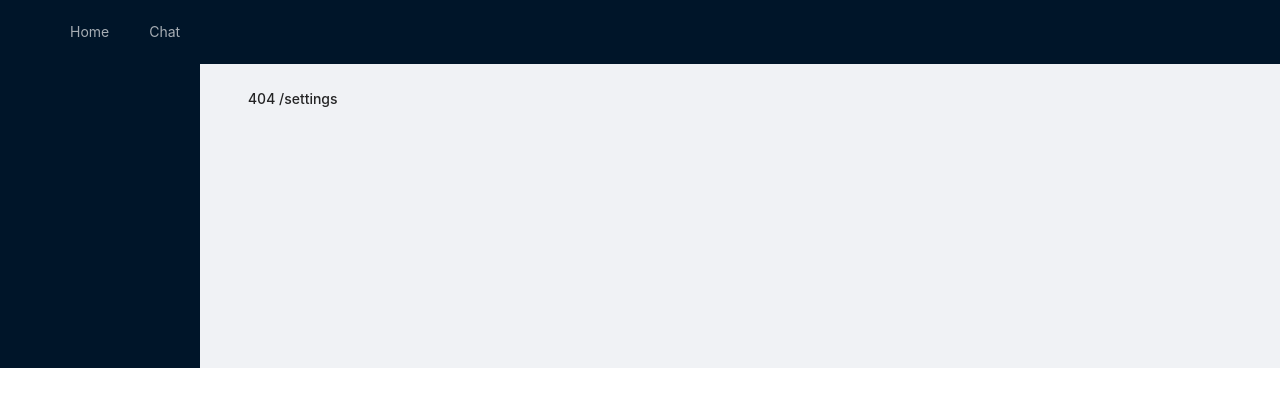
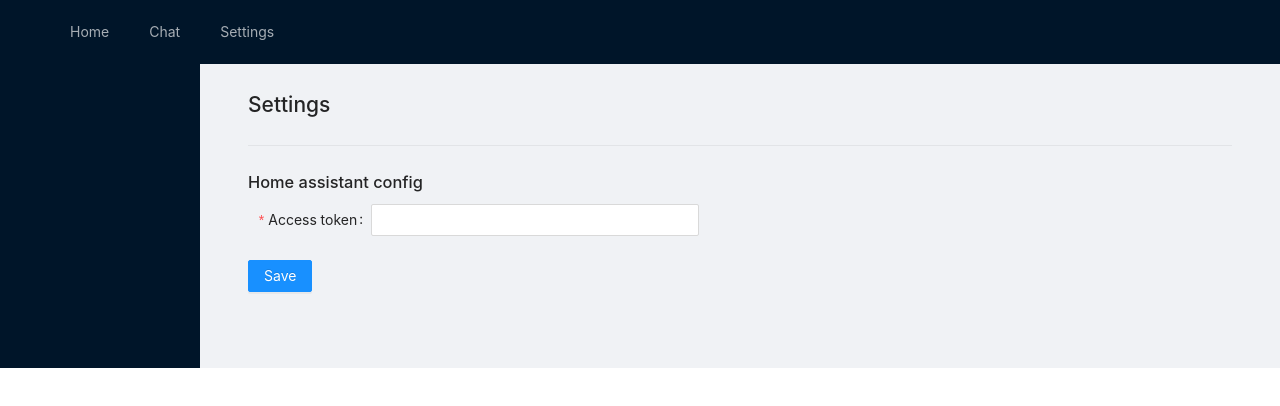
Before and after one commit to dresl/django-react-app, a React (Create React App) app in the folder django-react-frontend/: page /settings in a window 1280 px wide. Before the commit this address had no page. Shown: the top 406 px of the page. Built offline with nearby package versions, Linux system fonts and the light colour scheme.

Commit message:
Update hierarchy and add localstorage for hass config

```diff
--- a/django-react-frontend/src/App.js
+++ b/django-react-frontend/src/App.js
@@ -1,7 +1,7 @@
 import React, { useReducer } from 'react';
 import { UserOutlined, LaptopOutlined, NotificationOutlined } from '@ant-design/icons';
 import { Layout, Menu, Breadcrumb } from 'antd';
-import ChatList from './chat/ChatList'
+import ChatList from './components/chat/ChatList'
 import {
   Switch,
   Route,
@@ -22,6 +22,7 @@ function App(props) {
         <Menu theme="dark" mode="horizontal">
           <Menu.Item key='home'><NavLink exact={true} activeClassName="is-active" to="/">Home</NavLink></Menu.Item>
           <Menu.Item key='chat'><NavLink activeClassName="is-active" to="/chat">Chat</NavLink></Menu.Item>
+          <Menu.Item key='settings'><NavLink activeClassName="is-active" to="/settings">Settings</NavLink></Menu.Item>
         </Menu>
       </Header>
       <Layout>
--- a/django-react-frontend/src/home/Home.js
+++ b/django-react-frontend/src/components/Home.js
@@ -7,8 +7,7 @@ import {
   useParams,
   withRouter
 } from "react-router-dom";
-import Constants from '../constants';
-import { Button, Spin } from "antd";
+import { Button, Spin, Divider } from "antd";
 import fetchJson from '../remote';
 
 class Home extends React.Component {
@@ -25,7 +24,7 @@ class Home extends React.Component {
         })
         this.setState({
             lowTarifSensorState: await fetchJson('/api/states/binary_sensor.nocni_proud_2', 'http://hass:8123', 'GET', {
-                'Authorization': 'Bearer eyJ0eXAiOiJKV1QiLCJhbGciOiJIUzI1NiJ9.eyJpc3MiOiI1NzFmYTFmNDhkODE0NTgxODlhYTBhMmVkMmU1YWI0ZiIsImlhdCI6MTU5NDk5MTM3NSwiZXhwIjoxOTEwMzUxMzc1fQ.rRcu6pJ_wyy9bfyfvp0gsOOWNdg1iKBCM7uXqjnj4PE'
+                'Authorization': 'Bearer ' + localStorage.getItem('hass-token')
             })
         })
     }
@@ -37,8 +36,9 @@ class Home extends React.Component {
     render = () => {
         return (
             <React.Fragment>
-                <h1>Hello from home!</h1>
-                <p>Low tarif sensor state: {this.state.lowTarifSensorState?.state ?? <Spin/>}</p>
+                <h2>Django React App</h2>
+                <span>Low tarif sensor state: {this.state.lowTarifSensorState?.state ?? <Spin/>}</span>
+                <Divider style={{margin: 10}}/>
                 <Button onClick={this.fetchSensorData}>Refresh</Button>
             </React.Fragment>
         )
@@ -46,5 +46,3 @@ class Home extends React.Component {
 }
 
 export default Home;
-
-// curl -X GET   http://hass:8123/api/states/binary_sensor.nocni_proud_2   -H 'Authorization: Bearer eyJ0eXAiOiJKV1QiLCJhbGciOiJIUzI1NiJ9.eyJpc3MiOiI1NzFmYTFmNDhkODE0NTgxODlhYTBhMmVkMmU1YWI0ZiIsImlhdCI6MTU5NDk5MTM3NSwiZXhwIjoxOTEwMzUxMzc1fQ.rRcu6pJ_wyy9bfyfvp0gsOOWNdg1iKBCM7uXqjnj4PE'
--- /dev/null
+++ b/django-react-frontend/src/components/Settings.js
@@ -0,0 +1,51 @@
+import React from "react";
+import { Button, Spin, Divider, Input, Form, Typography } from "antd";
+
+const layout = {
+    labelCol: { span: 3 },
+    wrapperCol: { span: 8 }
+}
+
+class Settings extends React.Component {
+
+    constructor(props) {
+        super(props)
+        this.state = {
+            hassAccessToken: null
+        }
+    }
+
+    componentDidMount = () => {
+        this.setState({
+            hassAccessToken: localStorage.getItem('hass-token')
+        })
+    }
+
+    clean = (data) => {
+        localStorage.setItem('hass-token', data.access_token)
+        this.setState({
+            hassAccessToken: data.access_token
+        })
+    }
+
+    render = () => {
+        return (
+            <React.Fragment>
+                <h2>Settings</h2>
+                <Divider/>
+                <h3>Home assistant config</h3>
+                <Form {...layout} method='POST' onFinish={this.clean}>
+                    {this.state.hassAccessToken ? <span>Current: {this.state.hassAccessToken.slice(0, 10) + '...'}</span> : '' }
+                    <Form.Item label='Access token' name='access_token' rules={[{ required: true, message: 'Access token is required'}]}>
+                        <Input/>
+                    </Form.Item>
+                    <Form.Item>
+                        <Button type='primary' htmlType='submit'>Save</Button>
+                    </Form.Item>
+                </Form>
+            </React.Fragment>
+        )
+    }
+}
+
+export default Settings;
--- a/django-react-frontend/src/chat/ChatDetail.js
+++ b/django-react-frontend/src/components/chat/ChatDetail.js
@@ -7,9 +7,8 @@ import {
   useParams,
   withRouter
 } from "react-router-dom";
-import Constants from '../constants';
 import { Button } from "antd";
-import fetchJson from '../remote';
+import fetchJson from '../../remote';
 
 class ChatDetail extends React.Component {
 
--- a/django-react-frontend/src/chat/ChatList.js
+++ b/django-react-frontend/src/components/chat/ChatList.js
@@ -1,6 +1,6 @@
 import React from 'react';
 import { Spin, Menu } from 'antd';
-import Constants from '../constants';
+import Constants from '../../constants';
 import {
   Switch,
   Route,
@@ -9,7 +9,7 @@ import {
   useParams
 } from "react-router-dom";
 import ChatDetail from './ChatDetail';
-import fetchJson from '../remote';
+import fetchJson from '../../remote';
 
 
 class ChatList extends React.Component {
--- a/django-react-frontend/src/remote.js
+++ b/django-react-frontend/src/remote.js
@@ -2,7 +2,7 @@ import Constants from './constants';
 
 const fetchJson = async (endpoint, host=Constants.BACKEND_URL, method='GET', headers={}, body=null) => {
 	const response = await fetch(host + endpoint, { method, headers, body })
-	return await response.json()
+	return response.status === 200 ? await response.json() : {}
 }
 
 export default fetchJson;
--- a/django-react-frontend/src/router/Router.js
+++ b/django-react-frontend/src/router/Router.js
@@ -7,10 +7,11 @@ import {
   useRouteMatch,
   useParams
 } from "react-router-dom";
-import Home from '../home/Home';
-import ChatList from '../chat/ChatList';
-import ChatDetail from '../chat/ChatDetail';
 import { Spin } from 'antd';
+import Home from '../components/Home';
+import ChatList from '../components/chat/ChatList';
+import ChatDetail from '../components/chat/ChatDetail';
+import Settings from '../components/Settings';
 
 const AppLazy = lazy(() => import('../App'))
 
@@ -32,6 +33,7 @@ class BaseRouter extends React.Component {
           <Switch>
             <Route exact path='/' component={() => <AppLazy sideMenu={<React.Fragment/>} content={<Home/>}/>}/>
             <Route path='/chat' component={() => <AppLazy sideMenu={<ChatList/>} content={<ChatRoomRoutes/>}/>}/>
+            <Route path='/settings' component={() => <AppLazy sideMenu={<React.Fragment/>} content={<Settings/>}/>}/>
             <Route path='*' component={this.NoMatchPage} />
           </Switch>
         </Suspense>
@@ -39,14 +41,13 @@ class BaseRouter extends React.Component {
     )
 }
 
-
 function ChatRoomRoutes() {
   const match = useRouteMatch();
 
   return (
     <Switch>
       <Route exact path={`${match.path}`}>
-        <h3>Select chat room</h3>
+        <h2>Select chat room</h2>
       </Route>
       <Route path={`${match.path}/:roomId`} component={ChatDetail}/>
     </Switch>
```
